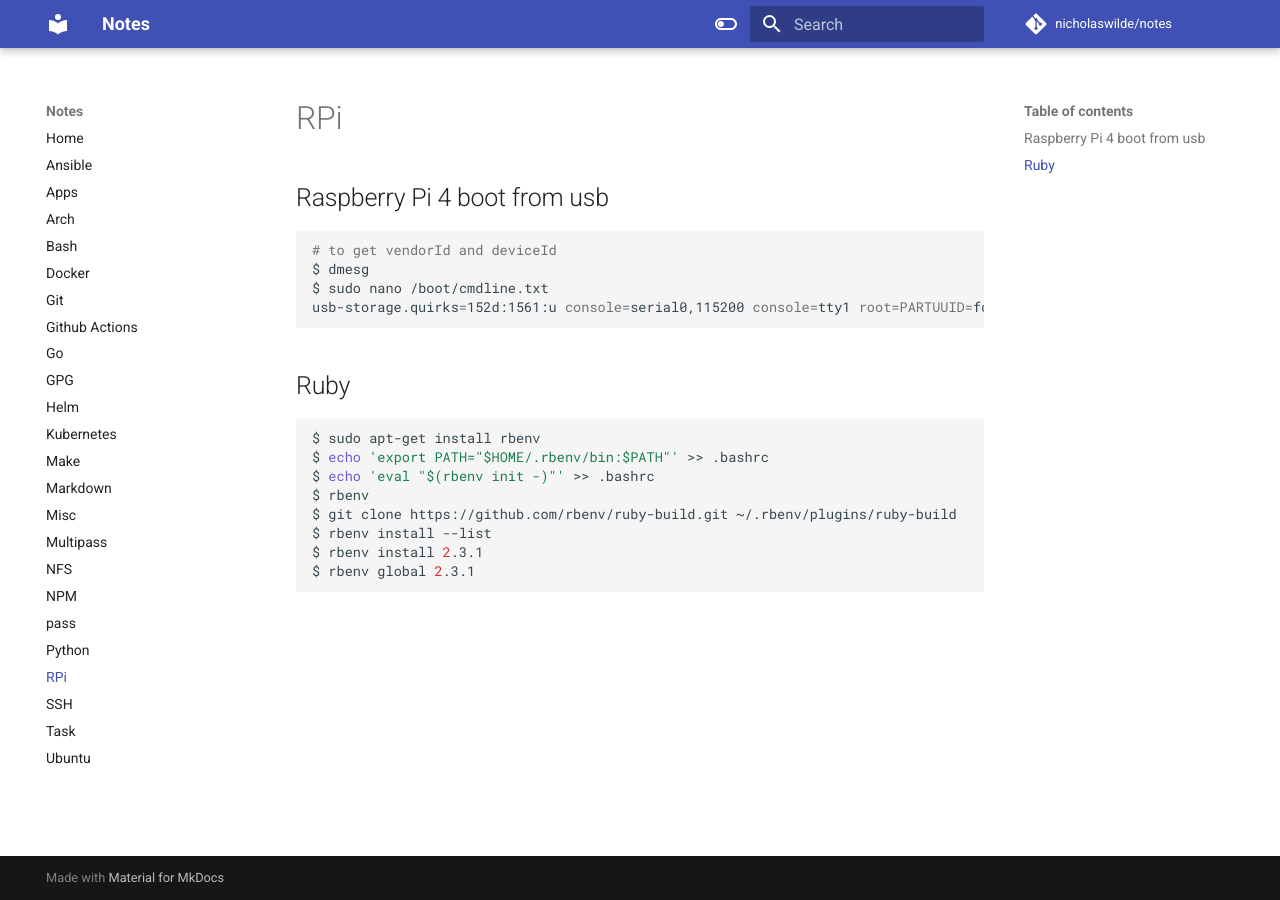
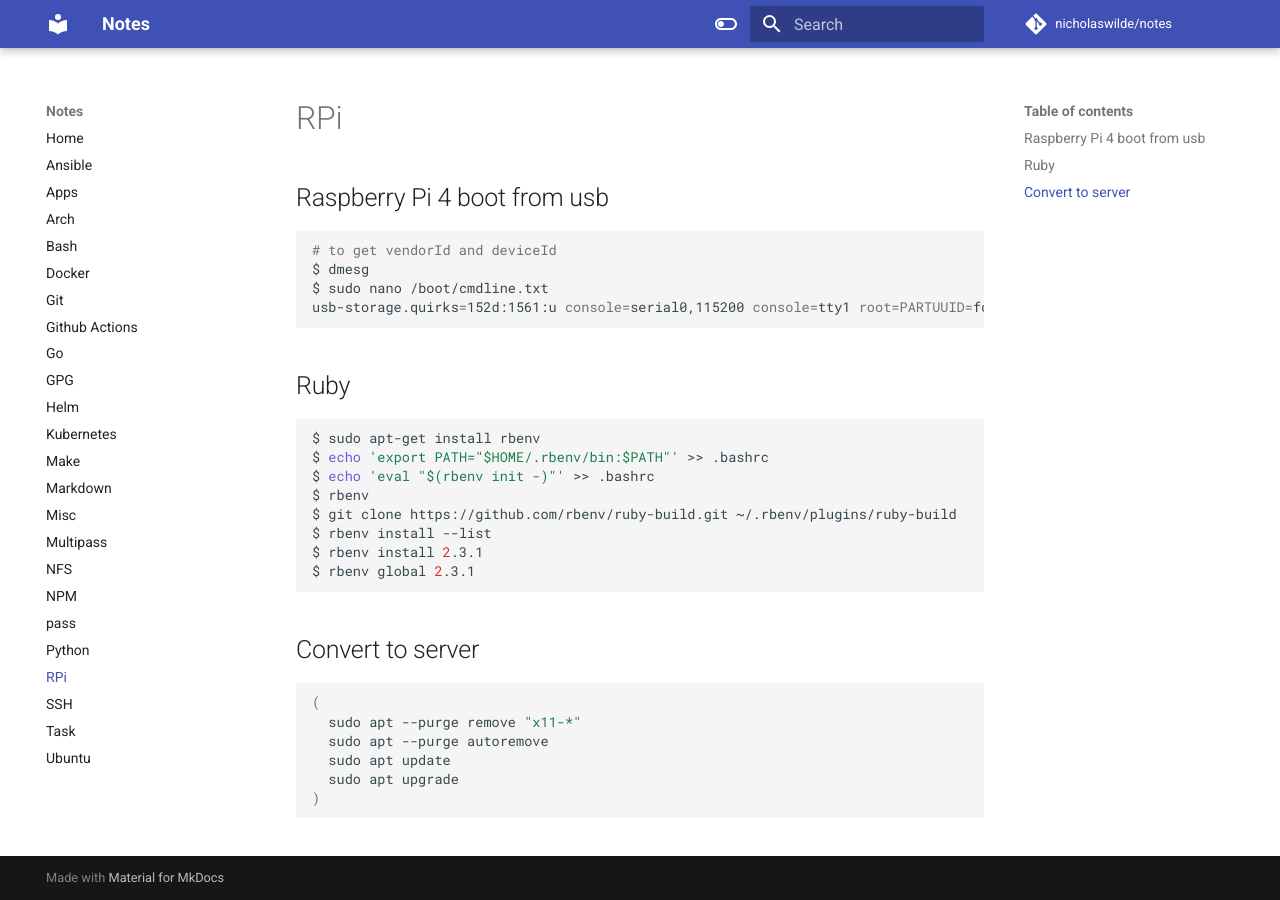
Before and after one commit to nicholaswilde/notes, an MkDocs documentation site: the page built from docs/rpi.md, in a window 1280 px wide. Built offline with MkDocs 1.6.1 and Material for MkDocs 9.7.7, drawn with Linux system fonts in a browser that asks for light colours; comment, search, counter and statistics services are not loaded.

Commit message:
Update rpi.md

````diff
--- a/docs/rpi.md
+++ b/docs/rpi.md
@@ -21,3 +21,13 @@ $ rbenv install --list
 $ rbenv install 2.3.1
 $ rbenv global 2.3.1
 ```
+
+## Convert to server
+```bash
+(
+  sudo apt --purge remove "x11-*"
+  sudo apt --purge autoremove
+  sudo apt update
+  sudo apt upgrade
+)
+```
````
